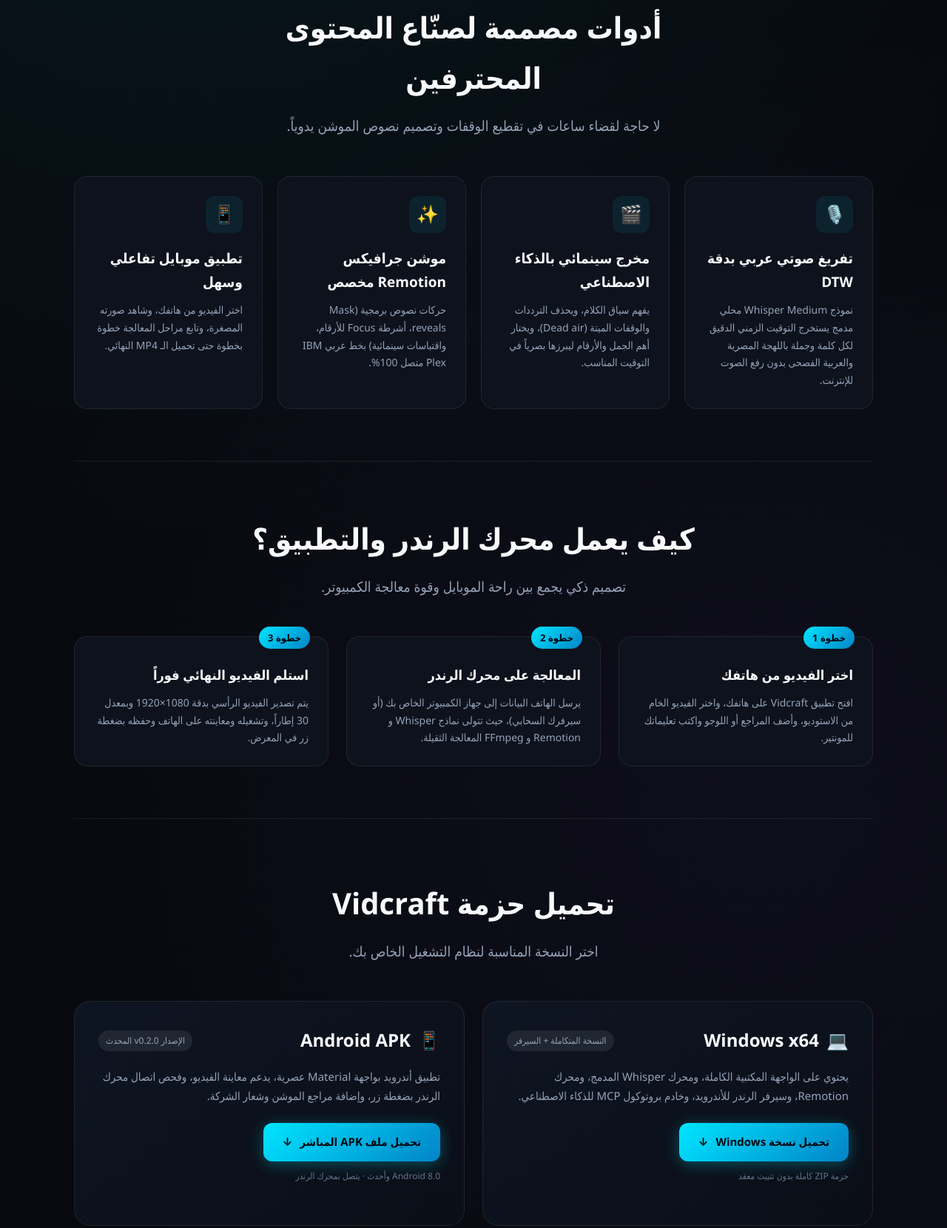
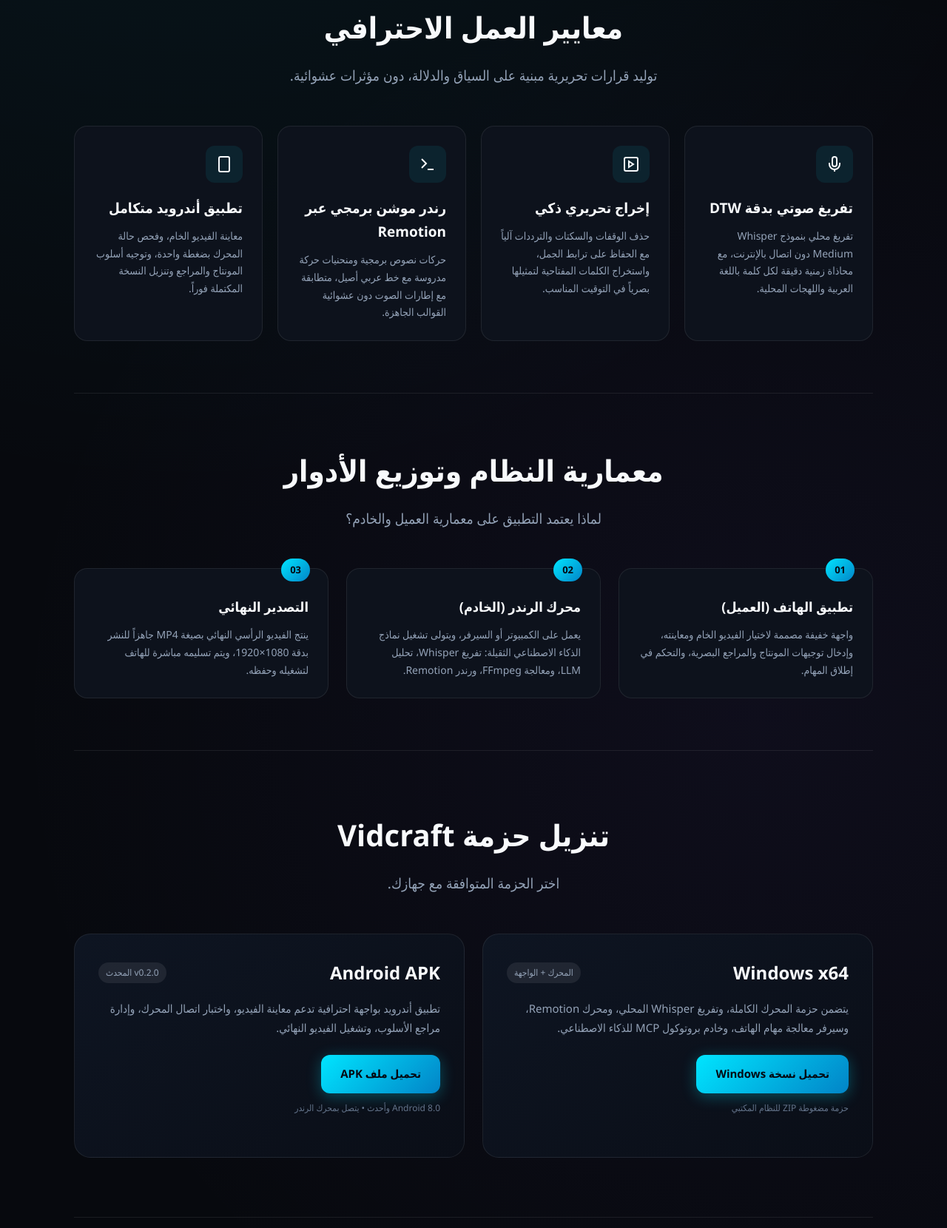
Before and after one commit to mxge25/MXGE-Vidcraft-Downloads, a plain HTML site: page index.html in a window 1280 px wide. Shown: the part 1035-2695 px from the top of the page at 74% size. Drawn offline with Linux system fonts and the light colour scheme.

Commit message:
style: remove emojis, clean pro design system, authentic logo without white borders

```diff
--- a/index.html
+++ b/index.html
@@ -3,8 +3,8 @@
 <head>
   <meta charset="utf-8">
   <meta name="viewport" content="width=device-width, initial-scale=1">
-  <meta name="description" content="MXGE Vidcraft - استوديو المونتاج الذكي والموشن جرافيكس السينمائي المدعوم بنماذج الذكاء الاصطناعي وRemotion.">
-  <title>MXGE Vidcraft — استوديو المونتاج والموشن الذكي</title>
+  <meta name="description" content="MXGE Vidcraft - استوديو المونتاج والموشن جرافيكس الدلالي المدعوم بنماذج الذكاء الاصطناعي ومحرك Remotion.">
+  <title>MXGE Vidcraft — استوديو المونتاج والموشن</title>
   <link rel="icon" href="vidcraft.png">
   <link rel="stylesheet" href="style.css">
 </head>
@@ -13,12 +13,12 @@
   <!-- Header -->
   <header class="shell">
     <a class="brand" href="./">
-      <img src="vidcraft.png" alt="MXGE Vidcraft Logo" width="38" height="38">
+      <img src="vidcraft.png" alt="MXGE Vidcraft" width="36" height="36">
       <span>MXGE Vidcraft</span>
     </a>
     <nav aria-label="أقسام الموقع">
-      <a href="#features">المميزات</a>
-      <a href="#how-it-works">كيف يعمل؟</a>
+      <a href="#features">الميزات</a>
+      <a href="#architecture">المعمارية</a>
       <a href="#downloads">التحميل</a>
       <a href="#faq">الأسئلة الشائعة</a>
     </nav>
@@ -30,37 +30,35 @@
       <div>
         <div class="badge-pill">
           <span></span>
-          إصدار v0.2.0 متاح الآن لنظامي Windows و Android
+          إصدار v0.2.0 لنظامي Windows و Android
         </div>
         <h1>
-          من فيديو خام إلى <br>
-          <span class="gradient-text">مونتاج وموشن سينمائي</span>
+          استوديو المونتاج والموشن <br>
+          <span class="gradient-text">المبني على الدلالة الصوتية</span>
         </h1>
         <p class="lead">
-          أضف مقطعك الخام وشاهد Vidcraft يحلل الكلام العربي محلياً بدقة الكلمة، ويقود المونتاج بمخرج ذكاء اصطناعي، ويركب موشن جرافيكس احترافي متزامن مع كل ثانية عبر Remotion.
+          نظام متكامل يحلل الكلام العربي محلياً بدقة التوقيت عبر Whisper، ويقود قرارات القص والمونتاج بنماذج الذكاء الاصطناعي، وينفذ حركات الموشن جرافيكس البرمجية بدقة الإطار عبر Remotion.
         </p>
         <div class="cta-group">
           <a class="btn btn-primary" href="#downloads">
-            <span>تحميل التطبيق الآن</span>
-            <span>↓</span>
+            تحميل الحزمة
           </a>
-          <a class="btn btn-secondary" href="#how-it-works">
-            <span>شاهد كيف يعمل</span>
-            <span>⚡</span>
+          <a class="btn btn-secondary" href="#architecture">
+            معمارية النظام
           </a>
         </div>
       </div>
 
-      <!-- App Mockup Preview -->
+      <!-- Technical Preview Mockup -->
       <div class="mockup-container" aria-hidden="true">
         <div class="mockup-header">
           <div class="dots">
             <span></span><span></span><span></span>
           </div>
-          <span>Vidcraft AI Studio • 1080×1920</span>
+          <span>Vidcraft Studio • 1080×1920 @ 30 FPS</span>
         </div>
         <div class="mockup-preview-screen">
-          <div class="mockup-tag">AI MOTION DIRECTOR #HEADLINE</div>
+          <div class="mockup-tag">EDITORIAL MASK REVEAL</div>
           <div>
             <div class="mockup-motion-box">
               « تضاعفت المبيعات بنسبة 300% »
@@ -74,61 +72,69 @@
     <!-- Features -->
     <section id="features" class="features-section">
       <div class="section-header">
-        <h2>أدوات مصممة لصنّاع المحتوى المحترفين</h2>
-        <p class="lead">لا حاجة لقضاء ساعات في تقطيع الوقفات وتصميم نصوص الموشن يدوياً.</p>
+        <h2>معايير العمل الاحترافي</h2>
+        <p class="lead">توليد قرارات تحريرية مبنية على السياق والدلالة، دون مؤثرات عشوائية.</p>
       </div>
 
       <div class="features-grid">
         <div class="feature-card">
-          <div class="feature-icon">🎙️</div>
-          <h3>تفريغ صوتي عربي بدقة DTW</h3>
-          <p>نموذج Whisper Medium محلي مدمج يستخرج التوقيت الزمني الدقيق لكل كلمة وجملة باللهجة المصرية والعربية الفصحى بدون رفع الصوت للإنترنت.</p>
+          <div class="feature-icon">
+            <svg width="24" height="24" viewBox="0 0 24 24" fill="none" stroke="currentColor" stroke-width="2"><path d="M12 2a3 3 0 0 0-3 3v7a3 3 0 0 0 6 0V5a3 3 0 0 0-3-3Z"/><path d="M19 10v2a7 7 0 0 1-14 0v-2"/><line x1="12" x2="12" y1="19" y2="22"/></svg>
+          </div>
+          <h3>تفريغ صوتي بدقة DTW</h3>
+          <p>تفريغ محلي بنموذج Whisper Medium دون اتصال بالإنترنت، مع محاذاة زمنية دقيقة لكل كلمة باللغة العربية واللهجات المحلية.</p>
         </div>
 
         <div class="feature-card">
-          <div class="feature-icon">🎬</div>
-          <h3>مخرج سينمائي بالذكاء الاصطناعي</h3>
-          <p>يفهم سياق الكلام، ويحذف الترددات والوقفات الميتة (Dead air)، ويختار أهم الجمل والأرقام ليبرزها بصرياً في التوقيت المناسب.</p>
+          <div class="feature-icon">
+            <svg width="24" height="24" viewBox="0 0 24 24" fill="none" stroke="currentColor" stroke-width="2"><rect width="18" height="18" x="3" y="3" rx="2"/><path d="m9 8 6 4-6 4Z"/></svg>
+          </div>
+          <h3>إخراج تحريري ذكي</h3>
+          <p>حذف الوقفات والسكتات والترددات آلياً مع الحفاظ على ترابط الجمل، واستخراج الكلمات المفتاحية لتمثيلها بصرياً في التوقيت المناسب.</p>
         </div>
 
         <div class="feature-card">
-          <div class="feature-icon">✨</div>
-          <h3>موشن جرافيكس Remotion مخصص</h3>
-          <p>حركات نصوص برمجية (Mask reveals، أشرطة Focus للأرقام، واقتباسات سينمائية) بخط عربي IBM Plex متصل 100%.</p>
+          <div class="feature-icon">
+            <svg width="24" height="24" viewBox="0 0 24 24" fill="none" stroke="currentColor" stroke-width="2"><polyline points="4 17 10 11 4 5"/><line x1="12" x2="20" y1="19" y2="19"/></svg>
+          </div>
+          <h3>رندر موشن برمجي عبر Remotion</h3>
+          <p>حركات نصوص برمجية ومنحنيات حركة مدروسة مع خط عربي أصيل، متطابقة مع إطارات الصوت دون عشوائية القوالب الجاهزة.</p>
         </div>
 
         <div class="feature-card">
-          <div class="feature-icon">📱</div>
-          <h3>تطبيق موبايل تفاعلي وسهل</h3>
-          <p>اختر الفيديو من هاتفك، وشاهد صورته المصغرة، وتابع مراحل المعالجة خطوة بخطوة حتى تحميل الـ MP4 النهائي.</p>
+          <div class="feature-icon">
+            <svg width="24" height="24" viewBox="0 0 24 24" fill="none" stroke="currentColor" stroke-width="2"><rect width="14" height="20" x="5" y="2" rx="2"/><line x1="12" x2="12.01" y1="18" y2="18"/></svg>
+          </div>
+          <h3>تطبيق أندرويد متكامل</h3>
+          <p>معاينة الفيديو الخام، وفحص حالة المحرك بضغطة واحدة، وتوجيه أسلوب المونتاج والمراجع وتنزيل النسخة المكتملة فوراً.</p>
         </div>
       </div>
     </section>
 
-    <!-- How It Works -->
-    <section id="how-it-works" class="how-it-works">
+    <!-- Architecture Section -->
+    <section id="architecture" class="how-it-works">
       <div class="section-header">
-        <h2>كيف يعمل محرك الرندر والتطبيق؟</h2>
-        <p class="lead">تصميم ذكي يجمع بين راحة الموبايل وقوة معالجة الكمبيوتر.</p>
+        <h2>معمارية النظام وتوزيع الأدوار</h2>
+        <p class="lead">لماذا يعتمد التطبيق على معمارية العميل والخادم؟</p>
       </div>
 
       <div class="steps-container">
         <div class="step-card">
-          <span class="step-number">خطوة 1</span>
-          <h4>اختر الفيديو من هاتفك</h4>
-          <p>افتح تطبيق Vidcraft على هاتفك، واختر الفيديو الخام من الاستوديو، وأضف المراجع أو اللوجو واكتب تعليماتك للمونتير.</p>
+          <span class="step-number">01</span>
+          <h4>تطبيق الهاتف (العميل)</h4>
+          <p>واجهة خفيفة مصممة لاختيار الفيديو الخام ومعاينته، وإدخال توجيهات المونتاج والمراجع البصرية، والتحكم في إطلاق المهام.</p>
         </div>
 
         <div class="step-card">
-          <span class="step-number">خطوة 2</span>
-          <h4>المعالجة على محرك الرندر</h4>
-          <p>يرسل الهاتف البيانات إلى جهاز الكمبيوتر الخاص بك (أو سيرفرك السحابي)، حيث تتولى نماذج Whisper و Remotion و FFmpeg المعالجة الثقيلة.</p>
+          <span class="step-number">02</span>
+          <h4>محرك الرندر (الخادم)</h4>
+          <p>يعمل على الكمبيوتر أو السيرفر، ويتولى تشغيل نماذج الذكاء الاصطناعي الثقيلة: تفريغ Whisper، تحليل LLM، ومعالجة FFmpeg، ورندر Remotion.</p>
         </div>
 
         <div class="step-card">
-          <span class="step-number">خطوة 3</span>
-          <h4>استلم الفيديو النهائي فوراً</h4>
-          <p>يتم تصدير الفيديو الرأسي بدقة 1080×1920 وبمعدل 30 إطاراً، وتشغيله ومعاينته على الهاتف وحفظه بضغطة زر في المعرض.</p>
+          <span class="step-number">03</span>
+          <h4>التصدير النهائي</h4>
+          <p>ينتج الفيديو الرأسي النهائي بصيغة MP4 جاهزاً للنشر بدقة 1080×1920، ويتم تسليمه مباشرة للهاتف لتشغيله وحفظه.</p>
         </div>
       </div>
     </section>
@@ -136,44 +142,40 @@
     <!-- Downloads -->
     <section id="downloads" class="download-section">
       <div class="section-header">
-        <h2>تحميل حزمة Vidcraft</h2>
-        <p class="lead">اختر النسخة المناسبة لنظام التشغيل الخاص بك.</p>
+        <h2>تنزيل حزمة Vidcraft</h2>
+        <p class="lead">اختر الحزمة المتوافقة مع جهازك.</p>
       </div>
 
       <div class="platforms-grid">
-        <!-- Windows -->
         <article class="platform-card">
           <div>
             <div class="platform-header">
-              <h3><span>💻</span> Windows x64</h3>
-              <span class="tag-badge">النسخة المتكاملة + السيرفر</span>
+              <h3>Windows x64</h3>
+              <span class="tag-badge">المحرك + الواجهة</span>
             </div>
-            <p>يحتوي على الواجهة المكتبية الكاملة، ومحرك Whisper المدمج، ومحرك Remotion، وسيرفر الرندر للأندرويد، وخادم بروتوكول MCP للذكاء الاصطناعي.</p>
+            <p>يتضمن حزمة المحرك الكاملة، وتفريغ Whisper المحلي، ومحرك Remotion، وسيرفر معالجة مهام الهاتف، وخادم بروتوكول MCP للذكاء الاصطناعي.</p>
           </div>
           <div>
             <a class="btn btn-primary" href="https://github.com/mxge25/MXGE-Vidcraft-Downloads/releases/download/v0.1.0/MXGE-Vidcraft-Windows-x64.zip">
-              <span>تحميل نسخة Windows</span>
-              <span>↓</span>
+              تحميل نسخة Windows
             </a>
-            <p style="margin-top: 10px; font-size: 12px; color: var(--dim);">حزمة ZIP كاملة بدون تثبيت معقد</p>
+            <p style="margin-top: 10px; font-size: 12px; color: var(--dim);">حزمة مضغوطة ZIP للنظام المكتبي</p>
           </div>
         </article>
 
-        <!-- Android -->
         <article class="platform-card">
           <div>
             <div class="platform-header">
-              <h3><span>📱</span> Android APK</h3>
-              <span class="tag-badge">الإصدار v0.2.0 المحدث</span>
+              <h3>Android APK</h3>
+              <span class="tag-badge">v0.2.0 المحدث</span>
             </div>
-            <p>تطبيق أندرويد بواجهة Material عصرية، يدعم معاينة الفيديو، وفحص اتصال محرك الرندر بضغطة زر، وإضافة مراجع الموشن وشعار الشركة.</p>
+            <p>تطبيق أندرويد بواجهة احترافية تدعم معاينة الفيديو، واختبار اتصال المحرك، وإدارة مراجع الأسلوب، وتشغيل الفيديو النهائي.</p>
           </div>
           <div>
             <a class="btn btn-primary" href="MXGE-Vidcraft.apk" download>
-              <span>تحميل ملف APK المباشر</span>
-              <span>↓</span>
+              تحميل ملف APK
             </a>
-            <p style="margin-top: 10px; font-size: 12px; color: var(--dim);">Android 8.0 وأحدث · يتصل بمحرك الرندر</p>
+            <p style="margin-top: 10px; font-size: 12px; color: var(--dim);">Android 8.0 وأحدث • يتصل بمحرك الرندر</p>
           </div>
         </article>
       </div>
@@ -187,18 +189,13 @@
 
       <div class="faq-grid">
         <div class="faq-item">
-          <h4>ما هو «عنوان محرك الرندر» المطلوب في شاشة الهاتف؟</h4>
-          <p>الهواتف لا تستطيع تشغيل محركات الرندر الثقيلة مثل Remotion و Whisper بكفاءة. عنوان محرك الرندر هو عنوان IP الخاص بجهاز الكمبيوتر الذي تشغل عليه أمر <code>python android/render_host.py</code>، مثل: <code>http://192.168.1.15:8765</code>.</p>
+          <h4>لماذا يحتاج محرك الرندر إلى جهاز كمبيوتر ولا يعمل بالكامل على الهاتف؟</h4>
+          <p>رندر الموشن جرافيكس في Vidcraft ليس مجرد فلاتر جاهزة، بل يعتمد على محرك متصفح حقيقي (Chromium Headless) ينفذ كود React و Remotion فريماً بفرِيم، بالتوازي مع نموذج تفريغ صوتي ذكاء اصطناعي (Whisper Medium بوزن 1.5 جيجابايت). تشغيل هذه المنظومة على معالج الهاتف يستهلك البطارية والذاكرة بشكل غير عملي، بينما تشغيلها على خادم أو كمبيوتر يتيح إتمام الرندر بأقصى جودة وسرعة وتسليم النتيجة للهاتف.</p>
         </div>
 
         <div class="faq-item">
-          <h4>كيف أتأكد أن الهاتف متصل بمحرك الرندر؟</h4>
-          <p>في التحديث الجديد (v0.2.0)، وفرنا زر «فحص الاتصال ⚡» بجانب خانة العنوان. اضغط عليه، وسيظهر لك فوراً مؤشر أخضر إذا كان الاتصال ناجحاً.</p>
-        </div>
-
-        <div class="faq-item">
-          <h4>هل يدعم التطبيق الفيديوهات الطويلة؟</h4>
-          <p>التطبيق مخصص للفيديوهات الرأسية والقصيرة (Reels و TikTok و Shorts) حتى مدة 180 ثانية، لضمان أعلى جودة مونتاج وموشن جرافيكس سريع وسلس.</p>
+          <h4>كيف يتم ضبط عنوان المحرك في التطبيق؟</h4>
+          <p>شغّل أمر <code>python android/render_host.py --bind 0.0.0.0 --port 8765</code> على جهاز الكمبيوتر، ثم أدخل عنوان IP المحلي الظاهر في التيرمينال داخل التطبيق، واستخدم زر فحص الاتصال للتأكد من الجاهزية.</p>
         </div>
       </div>
     </section>
@@ -206,7 +203,7 @@
 
   <!-- Footer -->
   <footer class="shell">
-    <div>MXGE Vidcraft © 2026 — استوديو المونتاج الذكي</div>
+    <div>MXGE Vidcraft © 2026 — Semantic Motion Studio</div>
     <div>مدعوم بنماذج الذكاء الاصطناعي وتقنيات Remotion</div>
   </footer>
 
```
Also changed, not shown: vidcraft.png, 1 other file.
